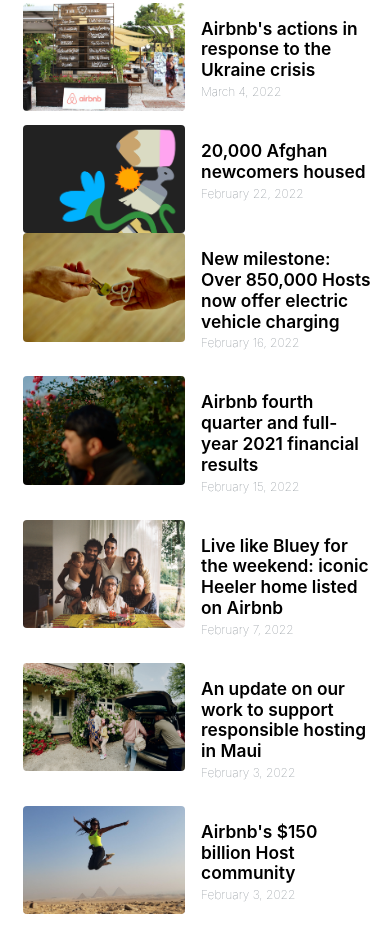
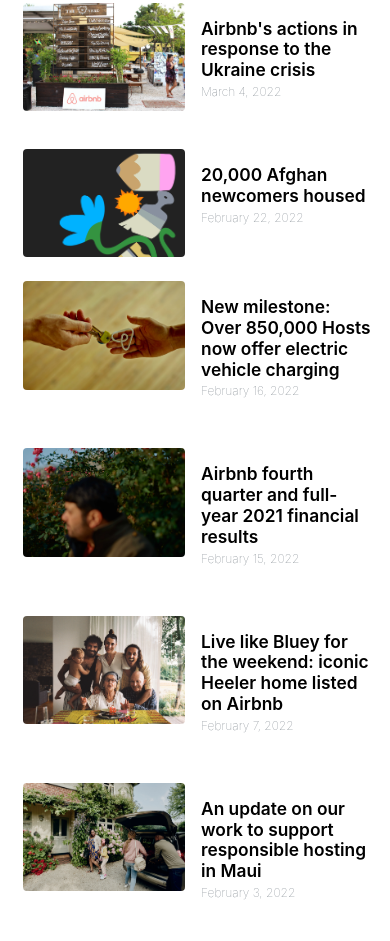
Before and after one commit to matteterry/airbnb_news, a plain HTML site: page index.html in a window 390 px wide. Shown: the part 3149-4090 px from the top of the page. Drawn offline with nearby package versions, Linux system fonts and the light colour scheme.

Commit message:
Update index.html

```diff
--- a/index.html
+++ b/index.html
@@ -225,7 +225,7 @@
               <p class="date text-secondary">March 7, 2022</p>
             </div>
           </div>
-          <div class="col-12 col-md-3 moreBox">
+          <div class="col-12 col-md-3 mb-4 moreBox">
             <div class="morePic px-2">
               <img class="img-fluid rounded" src='./images/IMG_2505.jpg' />
             </div>
@@ -234,7 +234,7 @@
               <p class="date text-secondary">March 4, 2022</p>
             </div>
           </div>
-          <div class="col-12 col-md-3 moreBox">
+          <div class="col-12 col-md-3 mb-4 moreBox">
             <div class="morePic px-2">
               <img class="img-fluid rounded" src='./images/ERG.png' />
             </div>
@@ -243,7 +243,7 @@
               <p class="date text-secondary">February 22, 2022</p>
             </div>
           </div>
-          <div class="col-12 col-md-3 moreBox">
+          <div class="col-12 col-md-3 mb-4 moreBox">
             <div class="morePic px-2">
               <img class="img-fluid rounded" src='./images/airbnb_keys1.jpg' />
             </div>
@@ -254,7 +254,7 @@
           </div>
         </div>
         <div class="row no-gutters">
-          <div class="col-12 col-md-3 moreBox">
+          <div class="col-12 col-md-3 mb-4 moreBox">
             <div class="morePic px-2">
               <img class="img-fluid rounded" src='./images/roses_3-2-2.png' />
             </div>
@@ -263,7 +263,7 @@
               <p class="date text-secondary">February 15, 2022</p>
             </div>
           </div>
-          <div class="col-12 col-md-3 moreBox">
+          <div class="col-12 col-md-3 mb-4 moreBox">
             <div class="morePic px-2">
               <img class="img-fluid rounded" src='/images/Film_Pujalte_Begur_23994780_1250_Comp.jpg' />
             </div>
@@ -272,7 +272,7 @@
               <p class="date text-secondary">February 7, 2022</p>
             </div>
           </div>
-          <div class="col-12 col-md-3 moreBox">
+          <div class="col-12 col-md-3 mb-4 moreBox">
             <div class="morePic px-2">
               <img class="img-fluid rounded" src='./images/072317-Seasonal_2017-Jillian_Garden_Home-2431_R1-1.jpg' />
             </div>
@@ -281,7 +281,7 @@
               <p class="date text-secondary">February 3, 2022</p>
             </div>
           </div>
-          <div class="col-12 col-md-3 moreBox">
+          <div class="col-12 col-md-3 mb-4 moreBox">
             <div class="morePic px-2">
               <img class="img-fluid rounded" src='./images/20190905_071843_004_saved.jpg' />
             </div>
```
